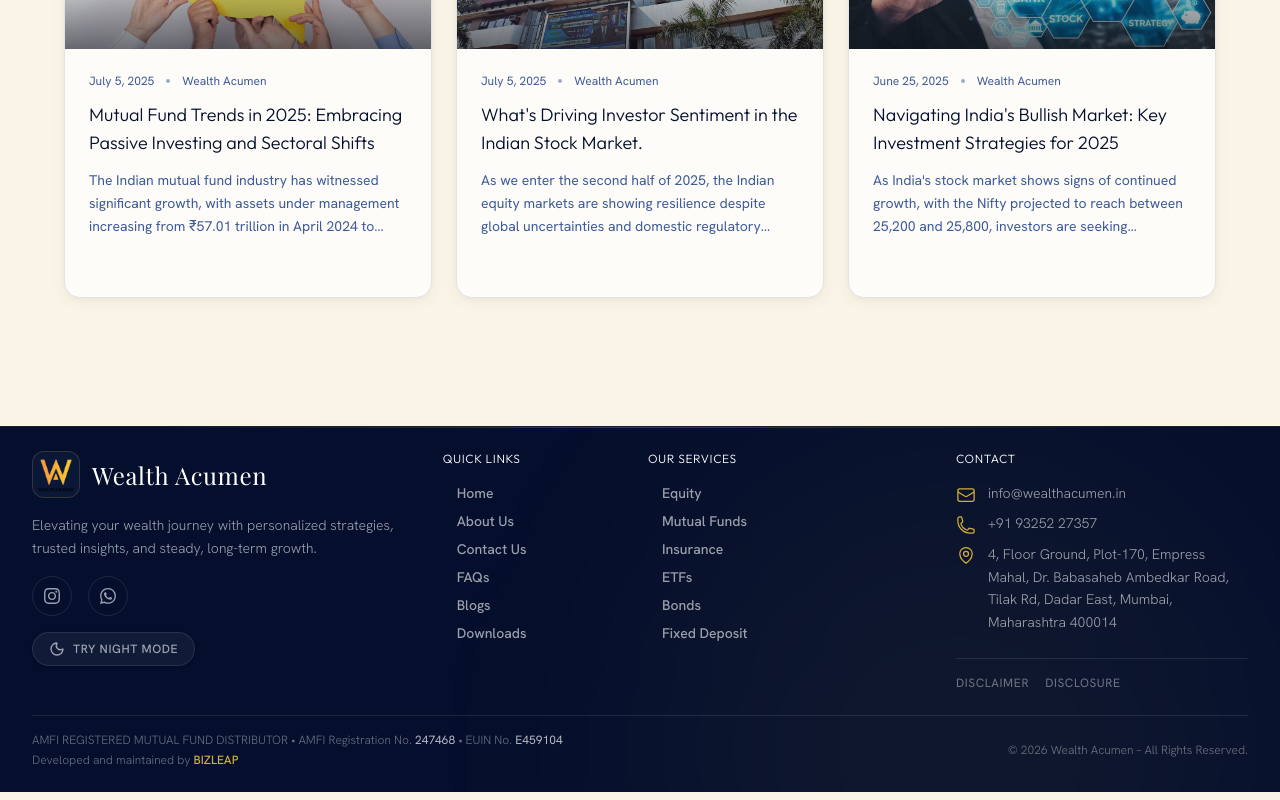
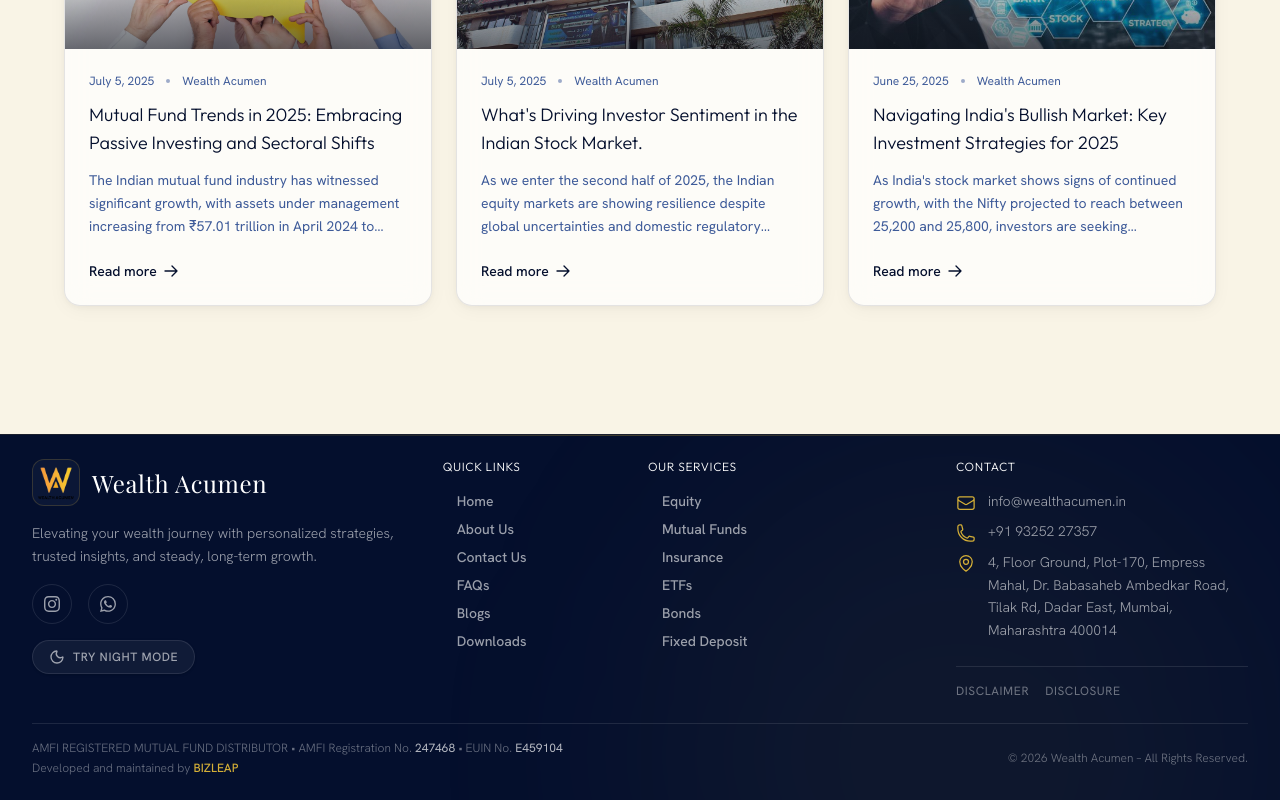
Before and after one commit to daxigautam/wealth_accumen, a Next.js app: page /blog in a window 1280 px wide. Shown: the part 855-1655 px from the top of the page. Built offline with nearby package versions, Linux system fonts and the light colour scheme; a web font is replaced by a local one.

Commit message:
style: make blog read more text normal black and visible

```diff
--- a/src/app/blog/page.tsx
+++ b/src/app/blog/page.tsx
@@ -78,7 +78,7 @@
                     <p className="text-sm text-[var(--theme-text-muted)] leading-relaxed line-clamp-3 mb-4">
                       {post.excerpt}
                     </p>
-                    <div className="flex items-center gap-1.5 text-sm text-[#D4AF37] opacity-0 group-hover:opacity-100 transition-opacity">
+                    <div className="flex items-center gap-1.5 text-sm font-medium text-[#040F2D] group-hover:text-[#D4AF37] transition-colors mt-auto pt-2">
                       Read more
                       <svg className="w-4 h-4" fill="none" viewBox="0 0 24 24" stroke="currentColor" strokeWidth={2}>
                         <path strokeLinecap="round" strokeLinejoin="round" d="M13.5 4.5 21 12m0 0-7.5 7.5M21 12H3" />
```
